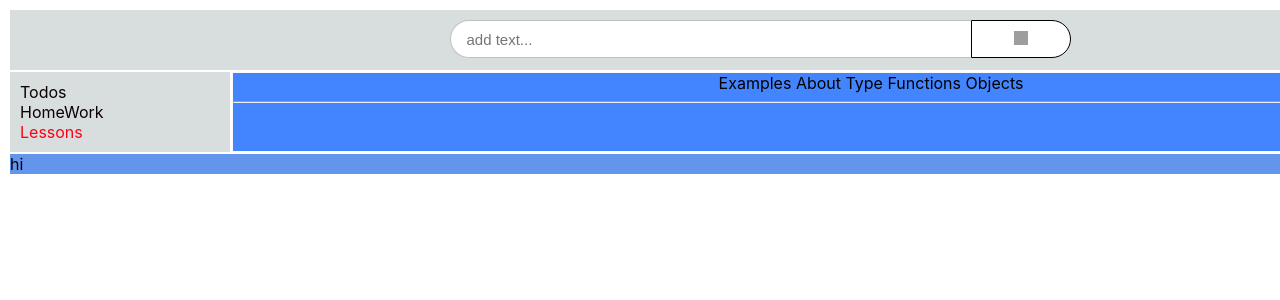
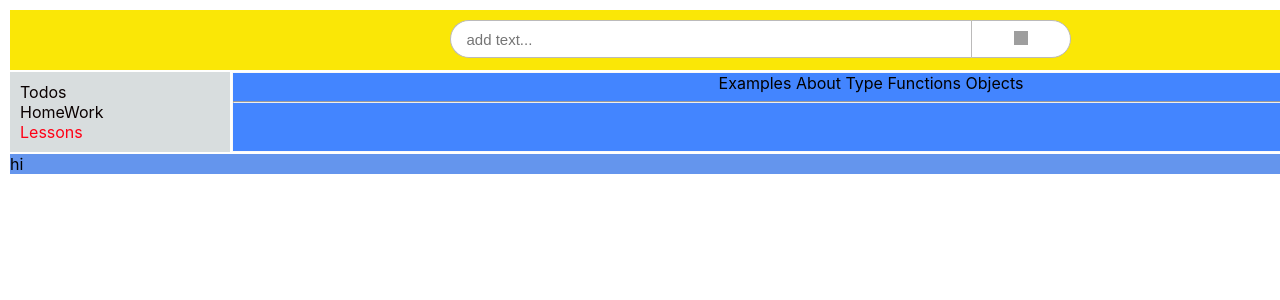
Before and after one commit to VladimirShumliaiev/Type-script-React, a React (Create React App) app in the folder my-app/: page /lessons in a window 1280 px wide. Shown: the top 300 px of the page. Built offline with nearby package versions, Linux system fonts and the light colour scheme; grey boxes are pictures that could not be loaded.

Commit message:
22.04.2023

```diff
--- a/my-app/src/App.css
+++ b/my-app/src/App.css
@@ -18,7 +18,7 @@
 .Header {
     display: grid;
     grid-area: header;
-    background: #d8ddde;
+    background: #fae706;
     padding: 10px;
 }
 .NavBar {
--- /dev/null
+++ b/my-app/src/Components/Header/Header componnets/Menu.tsx
@@ -0,0 +1,12 @@
+import React from 'react';
+
+
+const Menu = () => {
+    return (
+        <div>
+
+        </div>
+    );
+};
+
+export default Menu;
--- a/my-app/src/Components/Header/Header.module.css
+++ b/my-app/src/Components/Header/Header.module.css
@@ -8,7 +8,7 @@
     height: 36px;
     width: 500px;
     border-radius: 20px 0 0 20px;
-    border: 1px solid silver;
+    border: 1px solid #bbbaba;
     /*text-align: center;*/
     padding: 0 4px 0 16px;
     border-right: none;
@@ -23,7 +23,7 @@
     width: 100px;
     border-radius: 0 20px 20px 0;
     background: white;
-    border: 1px solid;
+    border: 1px solid #bbbaba;
     cursor: pointer;
 }
 
--- a/my-app/src/Components/Header/Header.tsx
+++ b/my-app/src/Components/Header/Header.tsx
@@ -1,11 +1,14 @@
 import React from 'react';
 import style from './Header.module.css'
+import Menu from "./Header componnets/Menu";
 
 const Header = () => {
     return (
         <div className={style.item}>
+
                 <input className={style.inputHeader} placeholder={'add text...'} />
                 <button className={style.search}><img src="https://upload.wikimedia.org/wikipedia/commons/thumb/d/de/OOjs_UI_icon_search-ltr.svg/1200px-OOjs_UI_icon_search-ltr.svg.png" alt=""/></button>
+                    <Menu/>
         </div>
     );
 };
```
